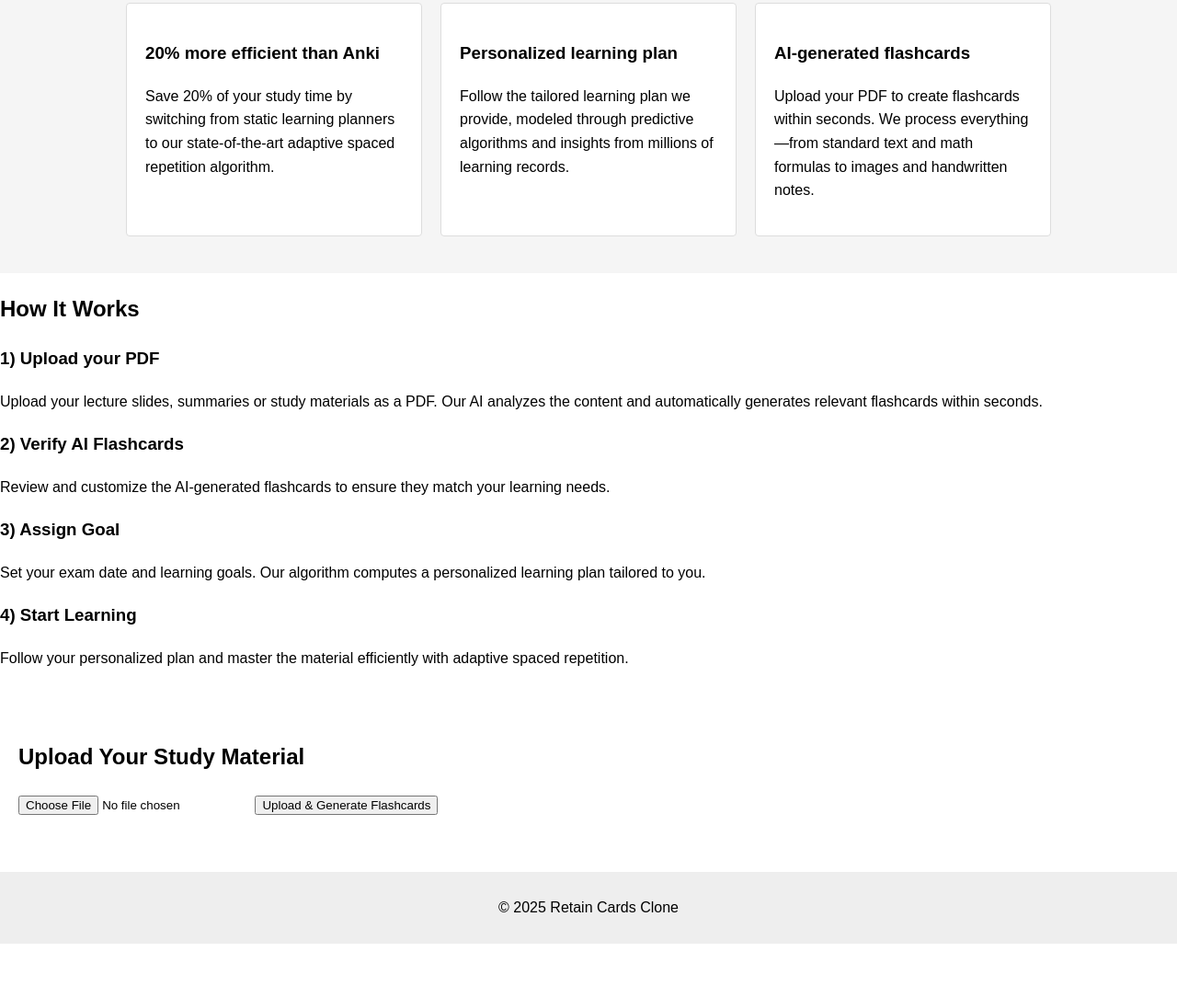
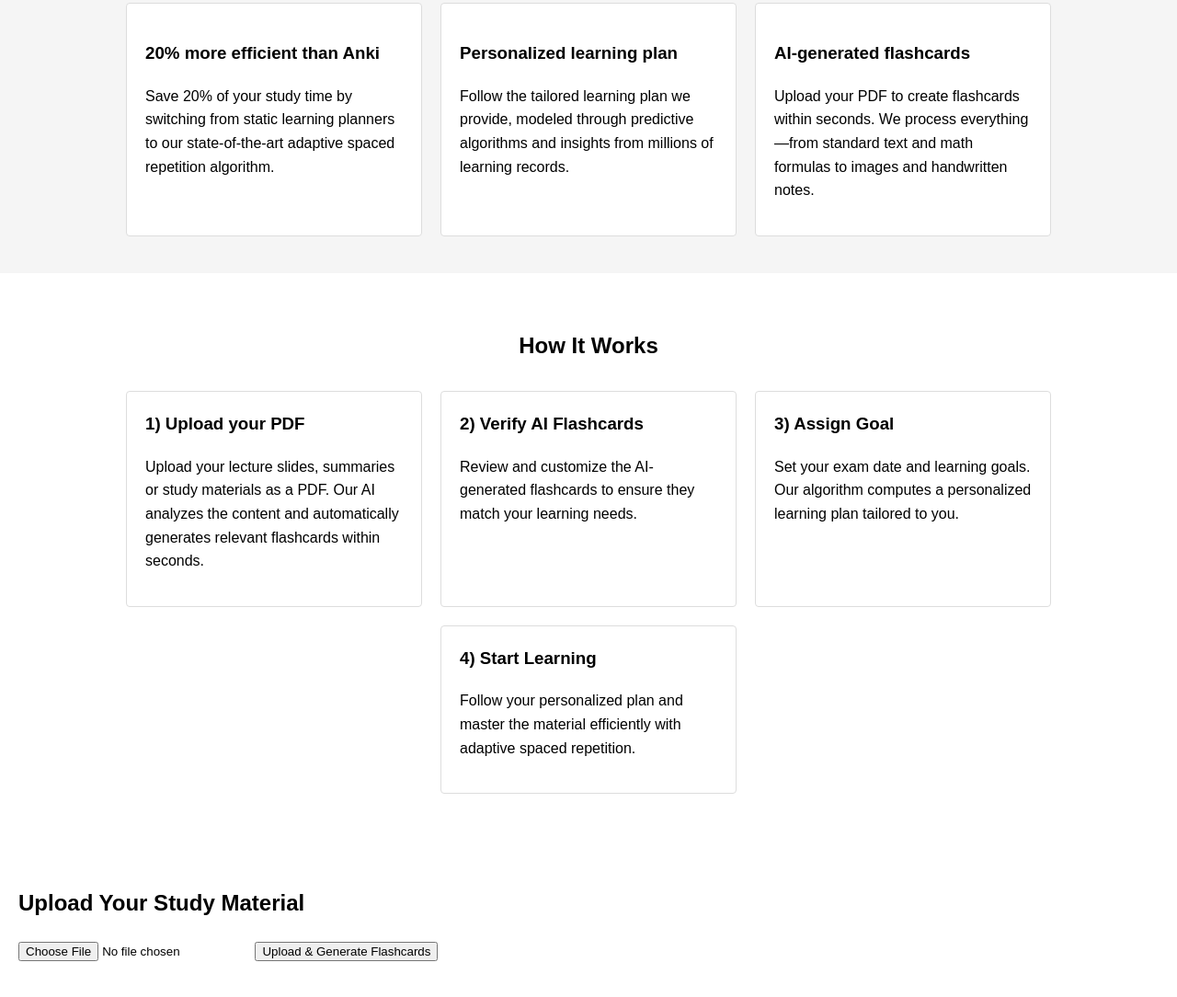
Before and after one commit to MueidSamad/retain-cards-clone, a website: page public/index.html in a window 1280 px wide. Shown: the part 416-1500 px from the top of the page at 92% size. Before the commit the page ends 1442 px from the top, so only its background shows below. Drawn offline with Linux system fonts and the light colour scheme.

Commit message:
Add styles for How It Works section

```diff
--- a/public/style.css
+++ b/public/style.css
@@ -74,3 +74,29 @@ footer {
   text-align: center;
   padding: 10px;
 }
+
+/* How It Works Section */
+.how-it-works {
+  padding: 40px 20px;
+  background: #ffffff;
+}
+.how-it-works h2 {
+  text-align: center;
+  margin-bottom: 30px;
+}
+.steps {
+  display: flex;
+  flex-wrap: wrap;
+  justify-content: center;
+  gap: 20px;
+}
+.step {
+  background: #fff;
+  border: 1px solid #ddd;
+  padding: 20px;
+  width: 280px;
+  border-radius: 4px;
+}
+.step h3 {
+  margin-top: 0;
+}
```
